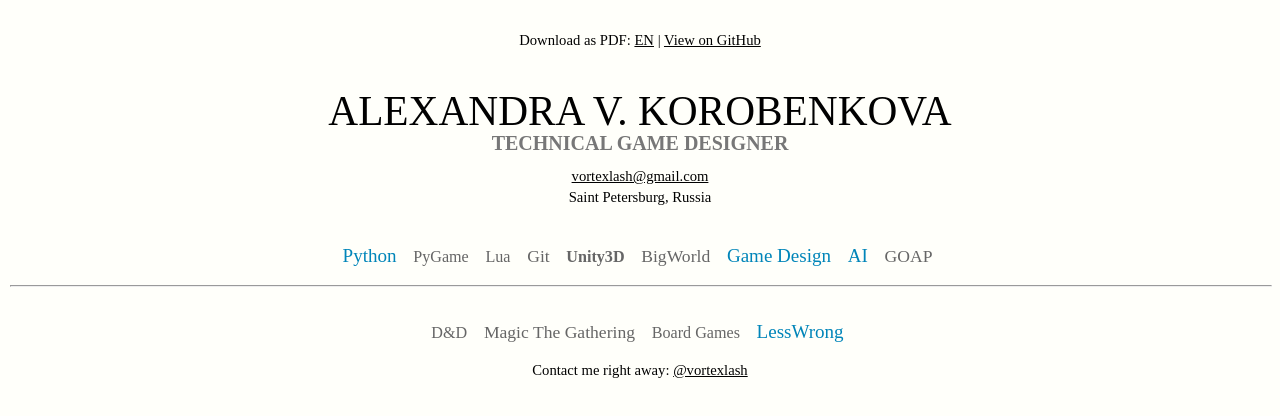
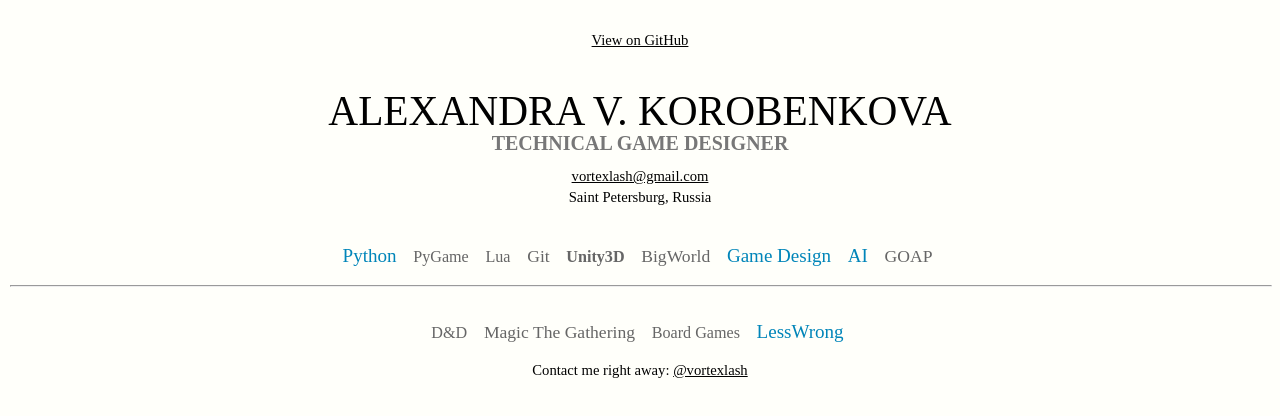
Before and after one commit to Vortexlash/vortexlash.github.io, a plain HTML site: page index.html in a window 1280 px wide. Drawn offline with Linux system fonts and the light colour scheme.

Commit message:
Update index.html

```diff
--- a/index.html
+++ b/index.html
@@ -15,7 +15,7 @@
 
     <body>
 
-        <div class="info"> Download as PDF: <a href="@vortexlash.cv_en.pdf">EN</a> | <a href="https://github.com/vortexlash/vortexlash.github.io">View on GitHub</a>
+        <div class="info"> <!-- Download as PDF: <a href="@vortexlash.cv_en.pdf">EN</a> | --> <a href="https://github.com/vortexlash/vortexlash.github.io">View on GitHub</a>
         <!-- <a href="http://t.me/chaoticcurious">Live broadcast</a> -->
         </div>
 
```
